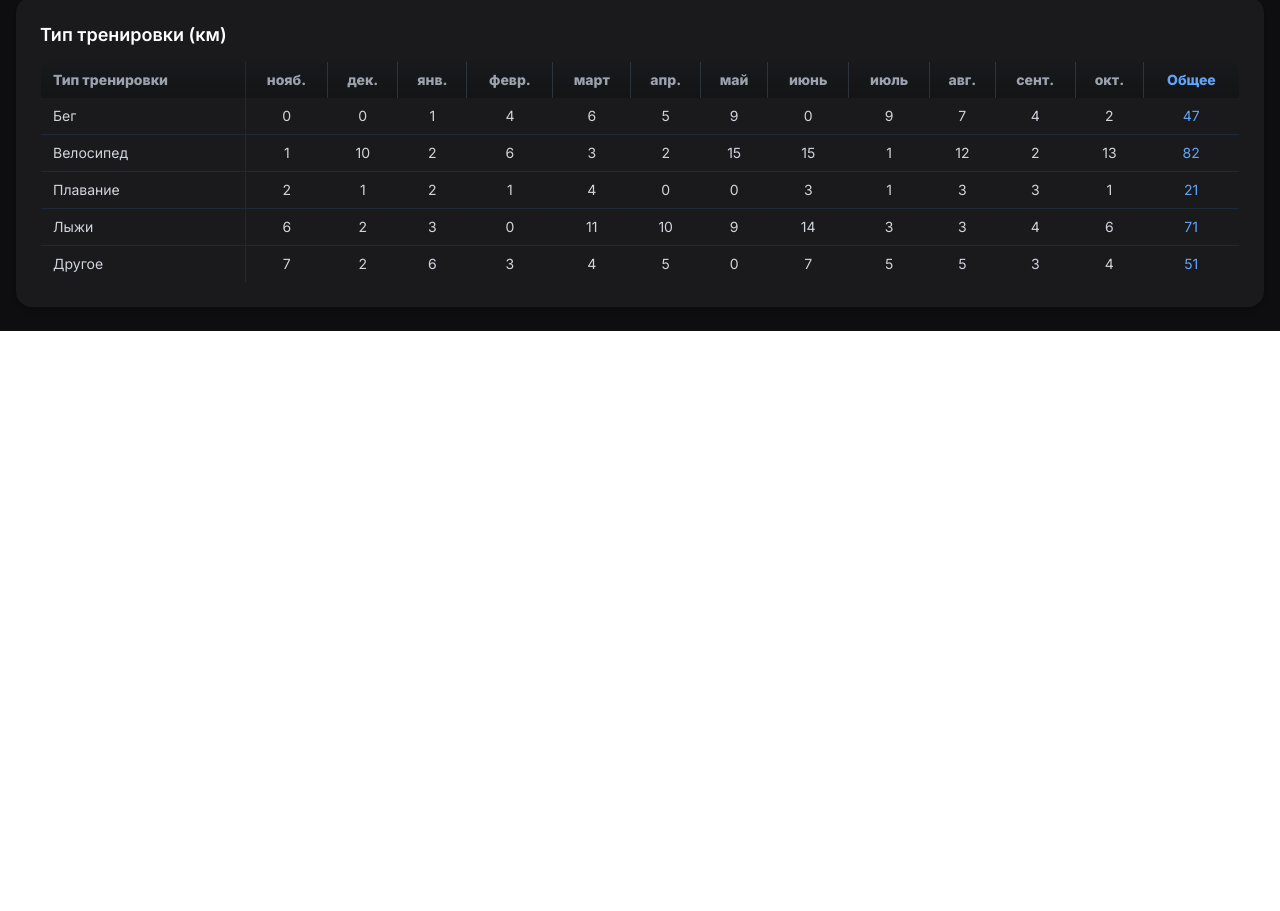
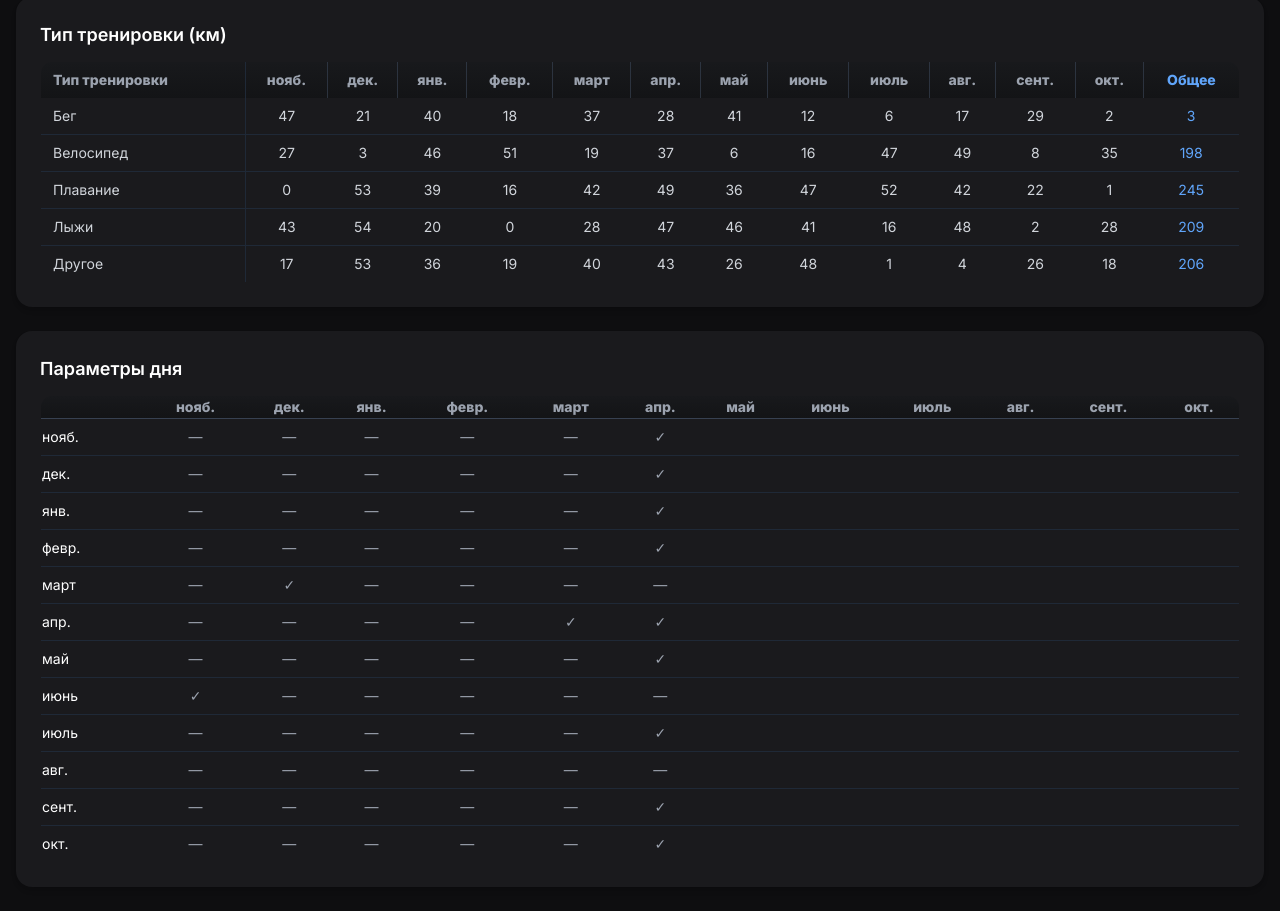
Before and after one commit to mbaliabin/dagbook-test, a React (Vite) app in the folder fasx-frontend/: page /statistics in a window 1280 px wide. Shown: the part 660-1571 px from the top of the page. Before the commit the page ends 991 px from the top, so only its background shows below. Built offline with nearby package versions, Linux system fonts and the light colour scheme.

Commit message:
Доработка StatisticsPage.tsx 87

```diff
--- a/fasx-frontend/src/pages/StatisticsPage.tsx
+++ b/fasx-frontend/src/pages/StatisticsPage.tsx
@@ -1,13 +1,17 @@
 import React, { useState } from "react";
 import { BarChart, Bar, XAxis, Tooltip, Legend, ResponsiveContainer } from "recharts";
-import { Home, BarChart3, ClipboardList, CalendarDays, LogOut } from "lucide-react";
+import {
+  Home,
+  BarChart3,
+  ClipboardList,
+  CalendarDays,
+  LogOut,
+} from "lucide-react";
 import { useNavigate, useLocation } from "react-router-dom";
 import dayjs from "dayjs";
 
-type ReportType = "Общее расстояние" | "Длительность" | "Выносливость";
-
 export default function StatisticsPage() {
-  const [reportType, setReportType] = useState<ReportType>("Общее расстояние");
+  const [reportType, setReportType] = useState<"Общее расстояние" | "Длительность" | "Выносливость">("Общее расстояние");
   const [interval, setInterval] = useState("Год");
   const [name, setName] = useState("Максим");
 
@@ -28,54 +32,87 @@ export default function StatisticsPage() {
 
   const intervals = ["7 дней", "4 недели", "6 месяцев", "Год"];
 
-  // Типы тренировок и зоны выносливости
-  const trainingTypes = ["Бег", "Велосипед", "Плавание", "Лыжи", "Другое"];
-  const enduranceZones = ["I1", "I2", "I3", "I4", "I5"];
+  // Генерация данных для диаграмм
+  const generateChartData = () => {
+    const today = dayjs();
+    const labels: string[] = [];
+    const data: any[] = [];
 
-  // Генерация данных для диаграммы и таблицы
-  const generateData = () => {
-    const today = dayjs();
-    let data: any[] = [];
+    // Определяем временные метки
+    if (interval === "7 дней") {
+      for (let i = 6; i >= 0; i--) labels.push(today.subtract(i, "day").format("DD MMM"));
+    } else if (interval === "4 недели") {
+      for (let i = 3; i >= 0; i--) labels.push(`Нед ${today.subtract(i, "week").startOf("week").format("DD/MM")}`);
+    } else if (interval === "6 месяцев") {
+      for (let i = 5; i >= 0; i--) labels.push(today.subtract(i, "month").format("MMM"));
+    } else {
+      for (let i = 11; i >= 0; i--) labels.push(today.subtract(i, "month").format("MMM"));
+    }
 
-    let types = reportType === "Выносливость" ? enduranceZones : trainingTypes;
+    labels.forEach((label) => {
+      if (reportType === "Выносливость") {
+        // Для выносливости — зоны I1-I5
+        data.push({
+          label,
+          I1: Math.floor(Math.random() * 30),
+          I2: Math.floor(Math.random() * 40),
+          I3: Math.floor(Math.random() * 50),
+          I4: Math.floor(Math.random() * 60),
+          I5: Math.floor(Math.random() * 70),
+        });
+      } else {
+        const maxValues = reportType === "Общее расстояние"
+          ? { run: 10, ski: 15, bike: 20, swim: 5 }   // км
+          : { run: 60, ski: 90, bike: 120, swim: 30 }; // мин
+        data.push({
+          label,
+          run: Math.floor(Math.random() * maxValues.run),
+          ski: Math.floor(Math.random() * maxValues.ski),
+          bike: Math.floor(Math.random() * maxValues.bike),
+          swim: Math.floor(Math.random() * maxValues.swim),
+        });
+      }
+    });
 
-    // Максимальные значения для генерации данных
-    const maxValues: any = {
-      "Общее расстояние": { Бег: 10, Лыжи: 15, Велосипед: 20, Плавание: 5, Другое: 8 },
-      "Длительность": { Бег: 60, Лыжи: 90, Велосипед: 120, Плавание: 30, Другое: 45 },
-      "Выносливость": { I1: 60, I2: 50, I3: 40, I4: 30, I5: 20 }
+    return { data, labels };
   };
 
-    let points = 0;
-    if (interval === "7 дней") points = 7;
-    else if (interval === "4 недели") points = 4;
-    else if (interval === "6 месяцев") points = 6;
-    else if (interval === "Год") points = 12;
+  const { data: chartData, labels } = generateChartData();
 
-    for (let i = points - 1; i >= 0; i--) {
-      let label = "";
-      if (interval === "7 дней") label = today.subtract(i, "day").format("DD MMM");
-      else if (interval === "4 недели") label = `Нед ${today.subtract(i, "week").startOf("week").format("DD/MM")}`;
-      else if (interval === "6 месяцев" || interval === "Год") label = today.subtract(i, interval === "6 месяцев" ? "month" : "month").format("MMM");
-
-      let item: any = { label };
-      types.forEach((t) => {
-        item[t] = Math.floor(Math.random() * maxValues[reportType][t]);
+  // Генерация таблицы "Параметры дня"
+  const generateDayParams = () => {
+    const params = ["Болезнь", "Травма", "Соревнования", "Высота", "В поездке", "Выходной"];
+    return labels.map((label) => {
+      const isTrainingDay = Math.random() > 0.3;
+      return {
+        row: label,
+        values: params.map((p) => {
+          switch (p) {
+            case "Болезнь":
+            case "Травма":
+              return Math.random() > 0.9 ? "✓" : "—";
+            case "Соревнования":
+              return Math.random() > 0.85 && isTrainingDay ? "✓" : "—";
+            case "Высота":
+              return Math.random() > 0.9 && isTrainingDay ? "✓" : "—";
+            case "В поездке":
+              return Math.random() > 0.9 ? "✓" : "—";
+            case "Выходной":
+              return !isTrainingDay ? "✓" : "—";
+            default:
+              return "—";
+          }
+        }),
+      };
     });
-      data.push(item);
-    }
-
-    return data;
   };
 
-  const chartData = generateData();
-  const months = chartData.map(d => d.label);
+  const dayParams = generateDayParams();
 
   return (
     <div className="min-h-screen bg-[#0e0e10] text-white px-4 py-6">
       <div className="max-w-7xl mx-auto space-y-6">
-
-        {/* Верхняя плашка — аватар, имя и кнопка Выйти */}
+        {/* Верхняя плашка */}
         <div className="flex flex-col md:flex-row md:items-center md:justify-between gap-4">
           <div className="flex items-center space-x-4">
             <img src="/profile-avatar.jpg" alt="Avatar" className="w-16 h-16 rounded-full object-cover border border-gray-700" />
@@ -94,11 +131,7 @@ export default function StatisticsPage() {
             const Icon = item.icon;
             const isActive = location.pathname === item.path;
             return (
-              <button
-                key={item.path}
-                onClick={() => navigate(item.path)}
-                className={`flex flex-col items-center text-sm transition-colors ${isActive ? "text-blue-500" : "text-gray-400 hover:text-white"}`}
-              >
+              <button key={item.path} onClick={() => navigate(item.path)} className={`flex flex-col items-center text-sm transition-colors ${isActive ? "text-blue-500" : "text-gray-400 hover:text-white"}`}>
                 <Icon className="w-6 h-6" />
                 <span>{item.label}</span>
               </button>
@@ -110,11 +143,7 @@ export default function StatisticsPage() {
         <div className="flex flex-col md:flex-row md:items-center md:justify-between gap-4">
           <div className="bg-[#1a1a1d] p-4 rounded-2xl shadow-md flex items-center gap-4">
             <span className="font-semibold">Тип отчёта:</span>
-            <select
-              value={reportType}
-              onChange={(e) => setReportType(e.target.value as ReportType)}
-              className="bg-[#0e0e10] border border-gray-700 rounded-lg p-1 text-white"
-            >
+            <select value={reportType} onChange={(e) => setReportType(e.target.value as any)} className="bg-[#0e0e10] border border-gray-700 rounded-lg p-1 text-white">
               <option>Общее расстояние</option>
               <option>Длительность</option>
               <option>Выносливость</option>
@@ -123,11 +152,7 @@ export default function StatisticsPage() {
 
           <div className="bg-[#1a1a1d] p-4 rounded-2xl shadow-md flex items-center gap-2">
             {intervals.map((intv) => (
-              <button
-                key={intv}
-                onClick={() => setInterval(intv)}
-                className={`px-3 py-1 rounded ${interval === intv ? "bg-blue-600" : "bg-gray-700 hover:bg-gray-600"}`}
-              >
+              <button key={intv} onClick={() => setInterval(intv)} className={`px-3 py-1 rounded ${interval === intv ? "bg-blue-600" : "bg-gray-700 hover:bg-gray-600"}`}>
                 {intv}
               </button>
             ))}
@@ -141,42 +166,80 @@ export default function StatisticsPage() {
               <XAxis dataKey="label" axisLine={false} tickLine={false} stroke="#ccc" />
               <Tooltip contentStyle={{ backgroundColor: "#1a1a1d", border: "1px solid #333", color: "#fff" }} />
               <Legend wrapperStyle={{ color: "#fff" }} />
-              {(reportType === "Выносливость" ? enduranceZones : trainingTypes).map((t, idx) => {
-                const colors = ["#ef4444","#3b82f6","#10b981","#f97316","#a855f7"];
-                return <Bar key={t} dataKey={t} stackId="a" fill={colors[idx % colors.length]} name={t} />;
-              })}
+              {reportType === "Выносливость" ? (
+                <>
+                  <Bar dataKey="I1" stackId="a" fill="#ef4444" name="I1" />
+                  <Bar dataKey="I2" stackId="a" fill="#f97316" name="I2" />
+                  <Bar dataKey="I3" stackId="a" fill="#facc15" name="I3" />
+                  <Bar dataKey="I4" stackId="a" fill="#10b981" name="I4" />
+                  <Bar dataKey="I5" stackId="a" fill="#3b82f6" name="I5" />
+                </>
+              ) : (
+                <>
+                  <Bar dataKey="run" stackId="a" fill="#ef4444" name="Бег" />
+                  <Bar dataKey="ski" stackId="a" fill="#3b82f6" name="Лыжи" />
+                  <Bar dataKey="bike" stackId="a" fill="#10b981" name="Велосипед" />
+                  <Bar dataKey="swim" stackId="a" fill="#f97316" name="Плавание" />
+                </>
+              )}
             </BarChart>
           </ResponsiveContainer>
         </div>
 
-        {/* Таблица */}
+        {/* Таблица с данными */}
         <div className="bg-[#1a1a1d] p-6 rounded-2xl shadow-md mb-10">
           <h2 className="text-lg font-semibold mb-3">
-            {reportType === "Выносливость" ? "Зоны выносливости (мин)" : `Тип тренировки (${reportType === "Общее расстояние" ? "км" : "мин"})`}
+            {reportType === "Выносливость" ? "Зоны интенсивности (мин)" : `Тип тренировки (${reportType === "Общее расстояние" ? "км" : "мин"})`}
           </h2>
           <div className="overflow-x-auto">
             <table className="w-full text-sm text-gray-300 border-collapse border border-gray-800 rounded-xl overflow-hidden">
               <thead className="text-gray-400 bg-gradient-to-b from-[#18191c] to-[#131416]">
                 <tr>
-                  <th className="text-left py-2 px-3 border-r border-gray-800">
-                    {reportType === "Выносливость" ? "Зона" : "Тип тренировки"}
-                  </th>
-                  {months.map((m) => (
+                  <th className="text-left py-2 px-3 border-r border-gray-800">{reportType === "Выносливость" ? "Месяц" : "Тип тренировки"}</th>
+                  {labels.map((m) => (
                     <th key={m} className="py-2 px-2 text-center border-r border-gray-700/70">{m}</th>
                   ))}
                   <th className="py-2 px-2 text-center text-blue-400 border-l border-gray-800">Общее</th>
                 </tr>
               </thead>
               <tbody>
-                {(reportType === "Выносливость" ? enduranceZones : trainingTypes).map((type) => (
+                {reportType === "Выносливость"
+                  ? ["I1","I2","I3","I4","I5"].map((zone) => (
+                      <tr key={zone} className="border-b border-gray-800">
+                        <td className="py-2 px-3 border-r border-gray-800">{zone}</td>
+                        {chartData.map((d,i) => <td key={i} className="text-center">{d[zone]}</td>)}
+                        <td className="text-center text-blue-400">{chartData.reduce((sum,d)=>sum+d[zone],0)}</td>
+                      </tr>
+                    ))
+                  : ["Бег","Велосипед","Плавание","Лыжи","Другое"].map((type) => (
                       <tr key={type} className="border-b border-gray-800">
                         <td className="py-2 px-3 border-r border-gray-800">{type}</td>
-                    {chartData.map((d, i) => (
-                      <td key={i} className="text-center">{d[type]}</td>
-                    ))}
-                    <td className="text-center text-blue-400">
-                      {chartData.reduce((sum, d) => sum + d[type], 0)}
-                    </td>
+                        {chartData.map((d,i) => <td key={i} className="text-center">{Math.floor(Math.random()*60)}</td>)}
+                        <td className="text-center text-blue-400">{Math.floor(Math.random()*300)}</td>
+                      </tr>
+                    ))
+                }
+              </tbody>
+            </table>
+          </div>
+        </div>
+
+        {/* Параметры дня */}
+        <div className="bg-[#1a1a1d] p-6 rounded-2xl shadow-md">
+          <h2 className="text-lg font-semibold mb-3">Параметры дня</h2>
+          <div className="overflow-x-auto">
+            <table className="w-full text-sm border-collapse border border-gray-800 rounded-xl overflow-hidden">
+              <thead className="text-gray-400 border-b border-gray-700 bg-gradient-to-b from-[#18191c] to-[#131416]">
+                <tr>
+                  <th className="text-left py-2"></th>
+                  {labels.map((m) => (<th key={m}>{m}</th>))}
+                </tr>
+              </thead>
+              <tbody>
+                {dayParams.map((item) => (
+                  <tr key={item.row} className="border-b border-gray-800 hover:bg-[#1d1e22]/80 transition-colors duration-150">
+                    <td className="py-2">{item.row}</td>
+                    {item.values.map((v,i)=><td key={i} className="text-center text-gray-400">{v}</td>)}
                   </tr>
                 ))}
               </tbody>
```
Lines whose indentation alone changed are shown as unchanged.
